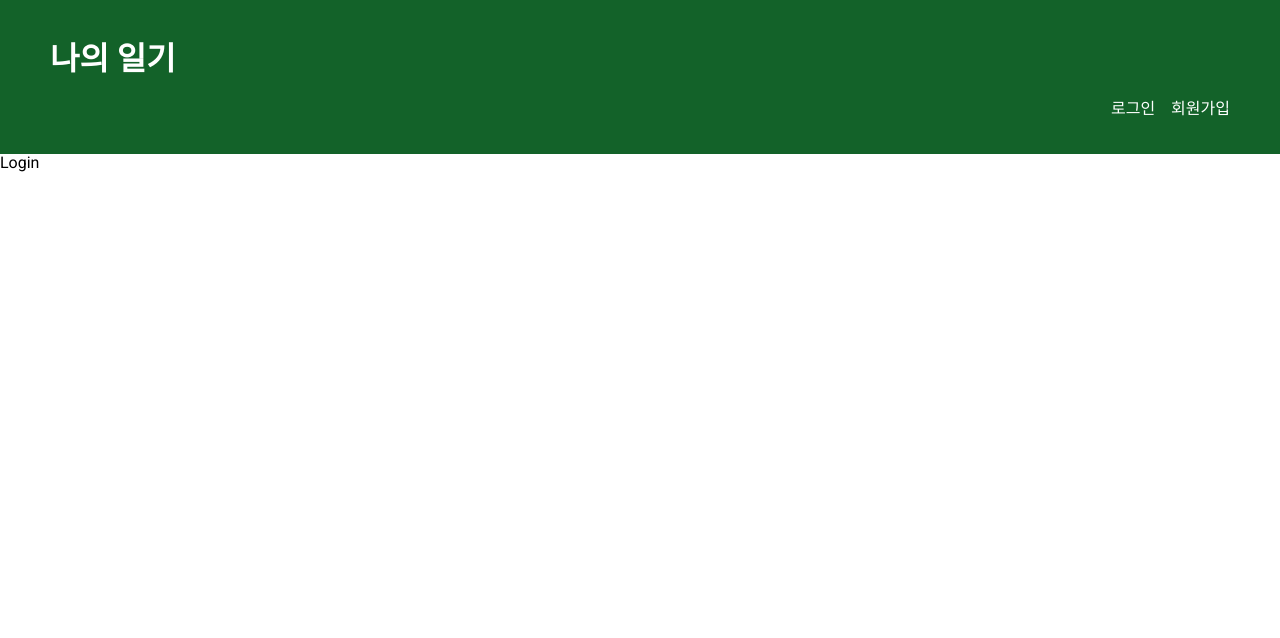
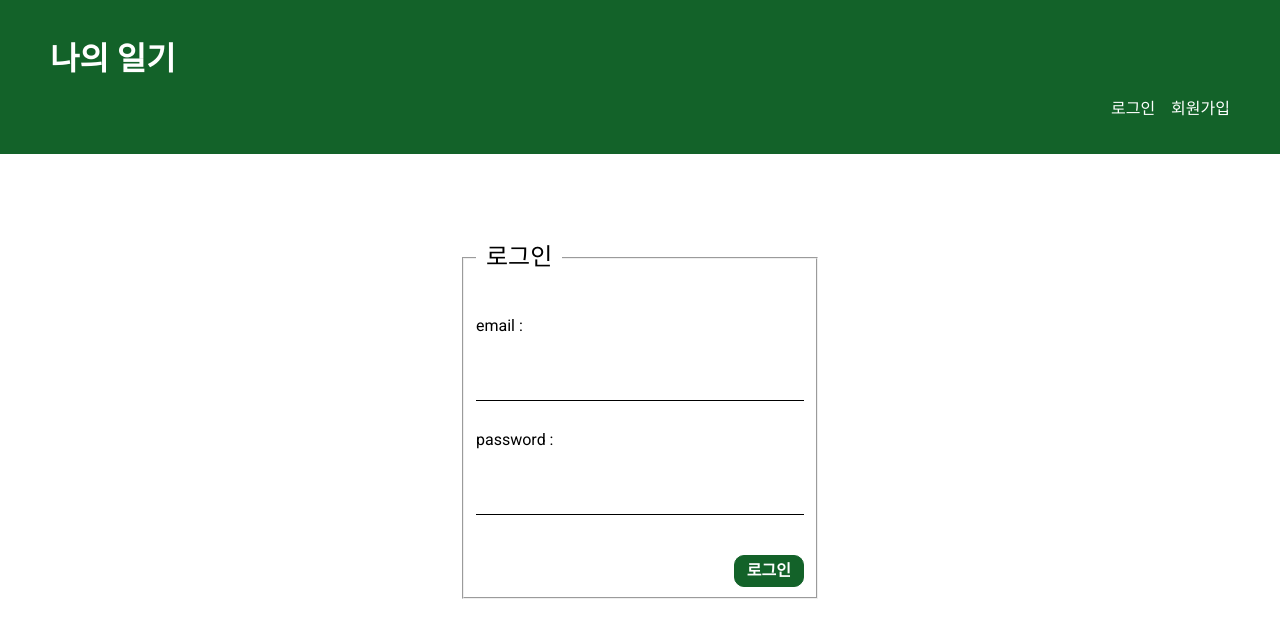
Before and after one commit to ji-hyeee/Firebase, a React (Create React App) app: page /login in a window 1280 px wide. Shown: the top 638 px of the page. Built offline with nearby package versions, Linux system fonts and the light colour scheme.

Commit message:
feat: login form

```diff
--- a/src/App.js
+++ b/src/App.js
@@ -1,4 +1,5 @@
 import { BrowserRouter, Route, Routes } from 'react-router-dom';
+
 import Nav from './components/Nav';
 import Home from './pages/home/Home';
 import Login from './pages/login/Login';
--- a/src/components/Nav.js
+++ b/src/components/Nav.js
@@ -1,5 +1,5 @@
+import { Link } from 'react-router-dom';
 import styles from './Nav.module.css'
-import { Link } from 'react-router-dom'
 
 export default function Nav() {
     return (
--- a/src/index.js
+++ b/src/index.js
@@ -1,8 +1,9 @@
 import React from 'react';
 import ReactDOM from 'react-dom/client';
 import './index.css';
+import 'normalize.css';
+
 import App from './App';
-import 'normalize.css';
 
 const root = ReactDOM.createRoot(document.getElementById('root'));
 root.render(
--- a/src/pages/login/Login.js
+++ b/src/pages/login/Login.js
@@ -1,8 +1,50 @@
-import styles from './Login.module.css'
+import { useState } from 'react';
+import styles from './Login.module.css';
+
 export default function Login() {
+
+    // form 데이터관리 react hook - useState
+    const [email, setEmail] = useState('');
+    const [password, setPassword] = useState('');
+
+    // event - 이벤트 객체. 사용자가 실행한 이벤트에 관한 정보가 들어있는 객체
+    const handleData = (event) => {
+        if (event.target.type === "email") {
+            // 값을 업데이트하기 위해 함수에 값 전달
+            setEmail(event.target.value);
+        } else if (event.target.type === "password") {
+            setPassword(event.target.value);
+        }
+    }
+
+    const handleSubmit = (event) => {
+        // submit 기본이벤트 방지(페이지 리로딩)
+        event.preventDefault();
+
+        // 개발자 도구에서 입력한 값 확인
+        console.log(email, password);
+    }
+
     return (
-        <div>
-            Login
-        </div>
+
+        // onSubmit - 이벤트가 발생했을 때
+        <form className={styles.login_form} onSubmit={handleSubmit} >
+            <fieldset>
+                <legend>로그인</legend>
+                {/* id와 연결해주기 위해 htmlFor 형식 사용 */}
+                <label htmlFor="myEmail">email : </label>
+                {/* required - 반드시 입력해야한다 */}
+                {/* value - 입력 값을 관리하는 주도권을 사용자에서 리액트로 변경시키기 위해 value 설정 */}
+                {/* onChange - (값이 변경될 때) 이벤트 발생시 콜백함수 연결 */}
+                <input type="email" id="myEmail" required onChange={handleData} value={email} />
+
+                <label htmlFor="myPassWord">password : </label>
+                <input type="password" id="myPassWord" required onChange={handleData} value={password} />
+
+                {/* form 제출 버튼 - 명시적으로 type 적어주기 */}
+                <button type="submit" className={styles.btn}>로그인</button>
+            </fieldset>
+        </form>
+
     )
 }
--- a/src/pages/login/Login.module.css
+++ b/src/pages/login/Login.module.css
@@ -0,0 +1,38 @@
+.login_form {
+    max-width: 360px;
+    margin: 60px auto;
+    padding: 20px;
+}
+
+.login_form legend {
+    font-size: 1.5em;
+    padding: 10px;
+}
+
+.login_form label {
+    display: block;
+    margin: 30px 0;
+}
+
+.login_form input {
+    display: block;
+    width: 100%;
+    box-sizing: border-box;
+    padding: 8px 6px;
+    font-size: 1em;
+    color: #777;
+    border: none;
+    border-bottom: 1px solid black;
+}
+
+.login_form button {
+    margin-top: 40px;
+    float: right;
+    padding: 6px 12px;
+    border-radius: 10px;
+    color: #fff;
+    background-color: rgb(19, 98, 41);
+    border: 1px solid rgb(19, 98, 41);
+    font-weight: bold;
+    cursor: pointer;
+}
```
